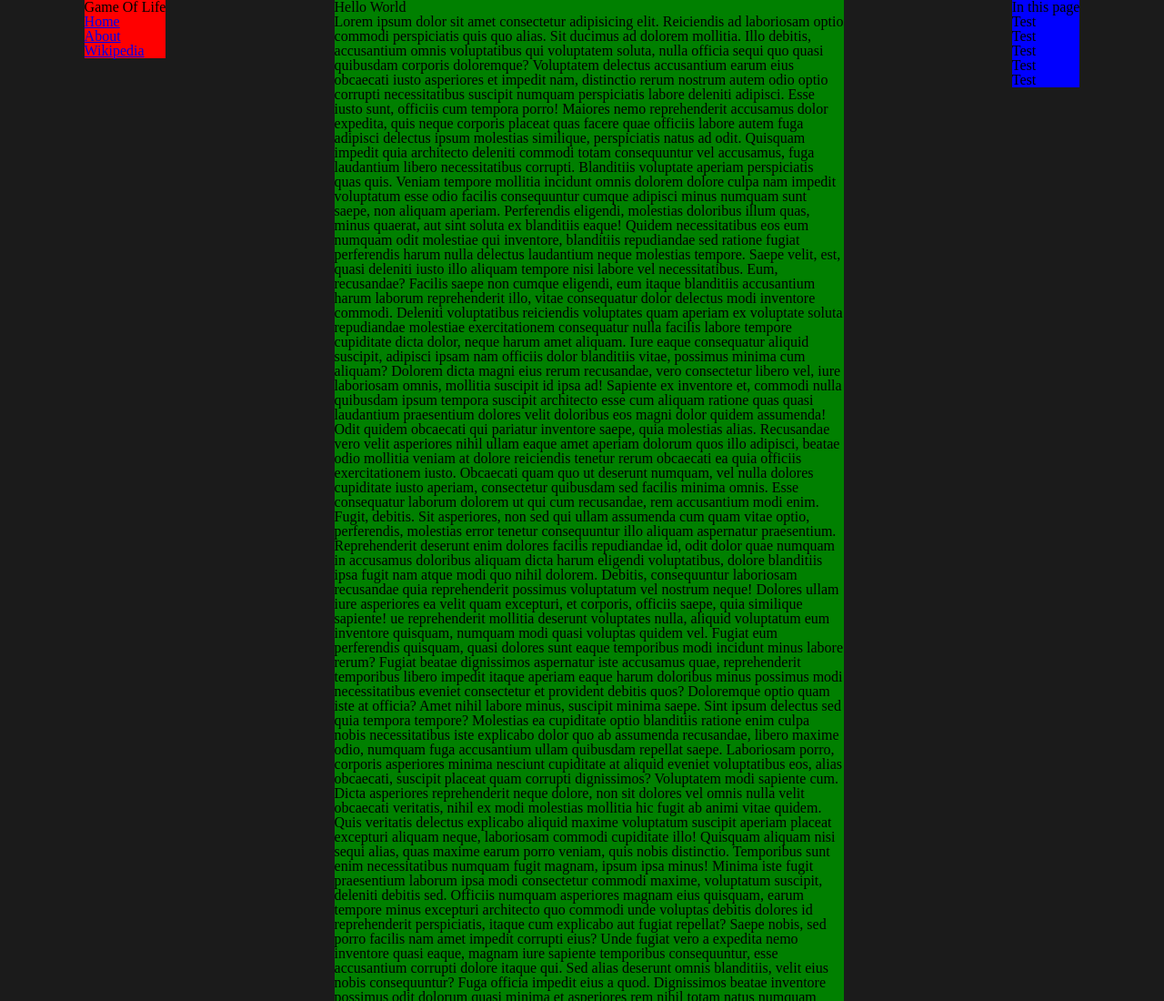
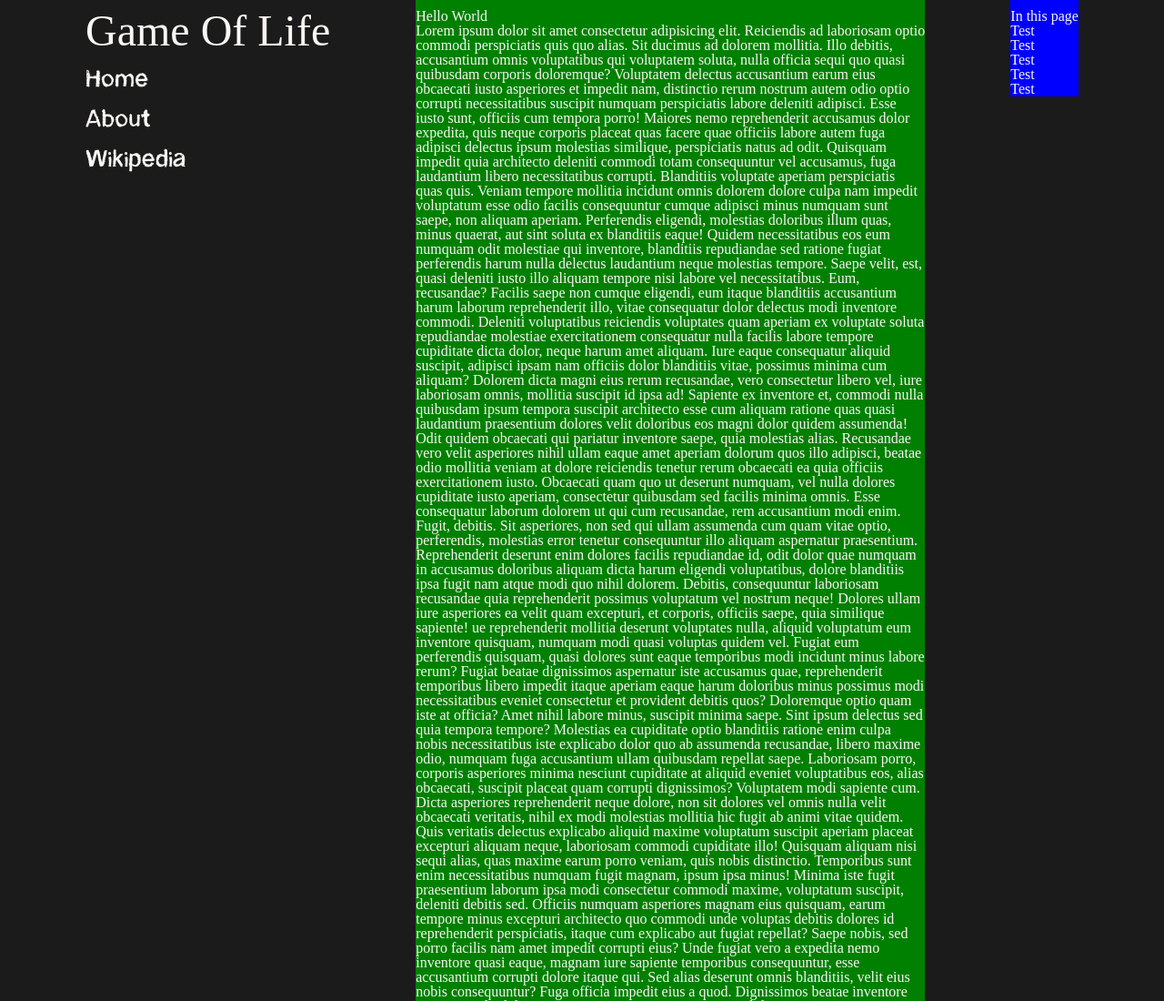
Before and after one commit to bofmar/ConwaysGOL-js, a plain HTML site: page pages/about.html in a window 1280 px wide. Shown: the top 1100 px of the page at 91% size. Drawn offline with Linux system fonts and the light colour scheme; a web font is replaced by a local one.

Commit message:
Finish styling the nav section

```diff
--- a/pages/about.html
+++ b/pages/about.html
@@ -11,7 +11,7 @@
 </head>
 <body>
   <aside class="sticky">
-    <h1>In this page</h1>
+    <h4>In this page</h4>
     <ul>
       <li>Test</li>
       <li>Test</li>
@@ -21,7 +21,7 @@
     </ul>
   </aside>
   <nav class="sticky">
-    <h1>Game Of Life</h1>
+    <h3>Game Of Life</h3>
     <ul>
       <li><a href="../index.html">Home</a></li>
       <li><a href="about.html"> About</a></li>
--- a/styles/about.css
+++ b/styles/about.css
@@ -1,3 +1,7 @@
+/* * * * * * *
+    Global
+* * * * * * * */
+
 :root{
   --white: #FBF7F5;
   --primary-black: #1b1b1b;
@@ -22,8 +26,24 @@
 
 body{
   display:flex;
-  justify-content: space-around;
+  justify-content: space-evenly;
   background-color: var(--primary-black);
+  color: var(--white);
+}
+
+body >*{
+  padding-top: 10px;
+}
+
+a{
+  text-decoration: inherit;
+  color: inherit;
+  font-size: 1.5rem;
+}
+
+h3{
+  font-family: chalkboy;
+  font-size: 3rem;
 }
 
 .sticky{
@@ -32,10 +52,22 @@ body{
   top: 0;
 }
 
+/* * * * * * *
+    Nav
+* * * * * * * */
+
 nav{
   order: 1;
-  background-color: red;
+  font-family: chalk;
 }
+
+nav li{
+  padding-top: 20px;
+}
+
+/* * * * * * *
+    Main
+* * * * * * * */
 
 main{
   width: 70ch;
@@ -43,7 +75,42 @@ main{
   background-color: green;
 }
 
+/* * * * * * *
+    Aside
+* * * * * * * */
+
 aside{
   order: 3;
   background-color: blue;
 }
+
+/* * * * * * * * *
+    Transforms
+* * * * * * * * * */
+
+nav li{
+  transition: transform 200ms ease-out;
+  width: fit-content;
+}
+
+nav li:hover{
+  transform: scale(1.15);
+}
+
+nav a::after{
+  content: "";
+  width: 100%;
+  height: 3px;
+  position: absolute;
+  background-color: var(--white);
+  bottom: -5px;
+  left: 0;
+  transform: scaleX(0);
+  transform-origin: left;
+  transition: transform 200ms ease-out;
+}
+
+nav a:hover::after{
+  transform: scaleX(1);
+  transform-origin: left;
+}
```
